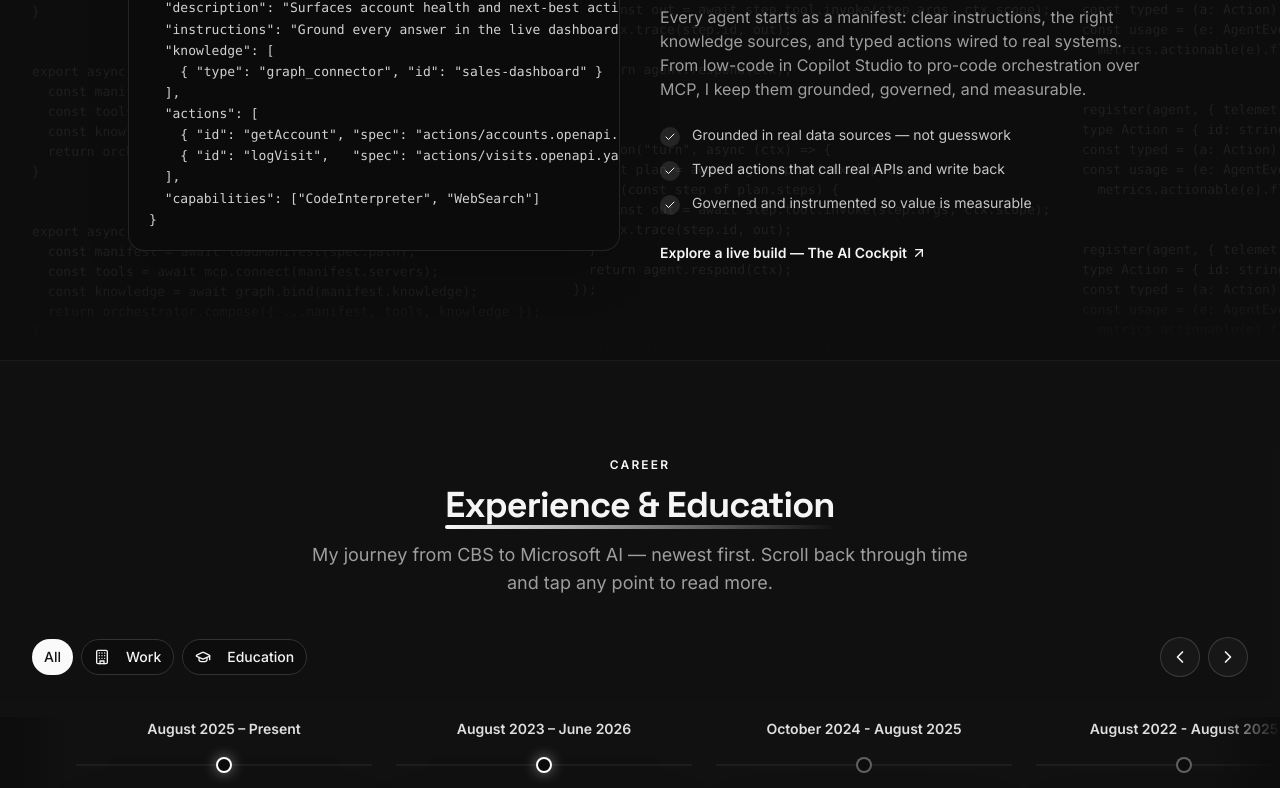
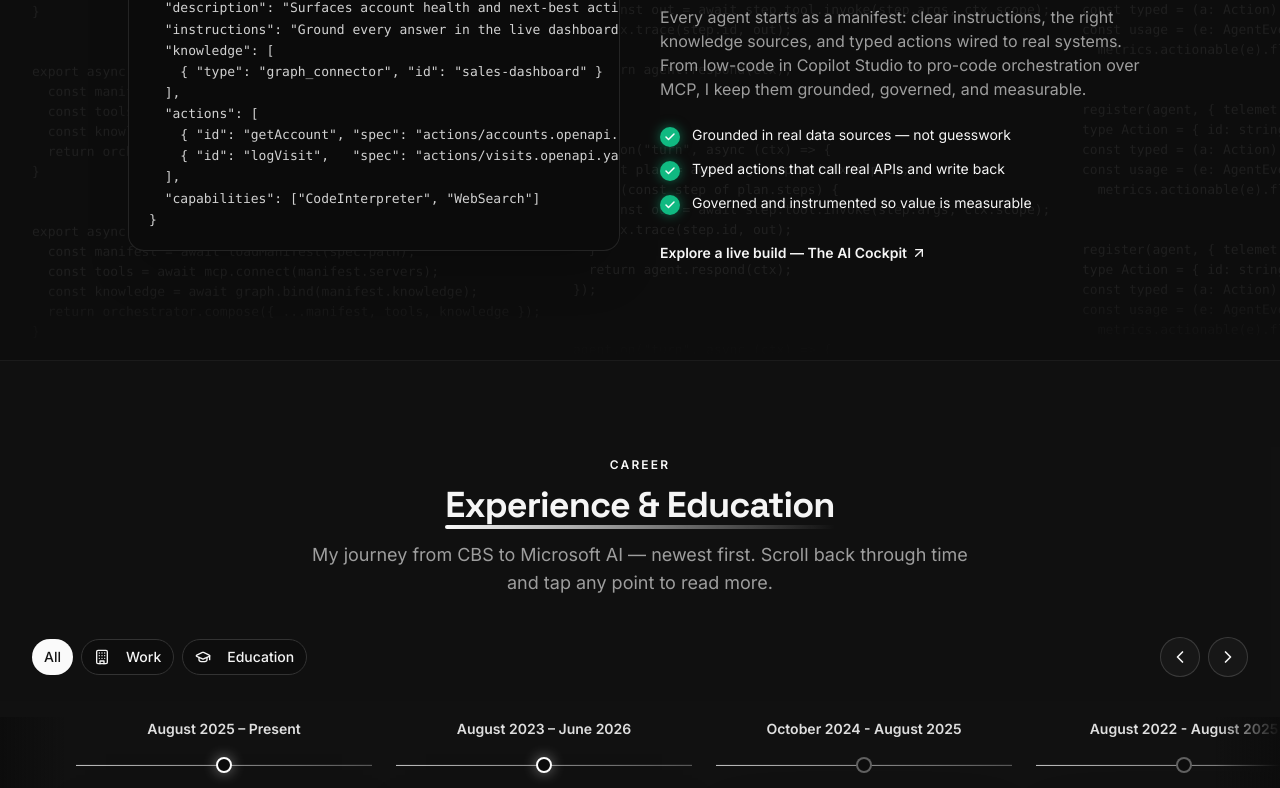
Before and after one commit to aaandersen/aboutMe, a React (Vite) app: page / in a window 1280 px wide. Shown: the part 2000-2788 px from the top of the page. Built offline with nearby package versions, Linux system fonts and the light colour scheme.

Commit message:
Scroll polish: secrets tray in footer, sequential green checkmarks, timeline glide, communities deal-in animation

```diff
--- a/src/components/CodeShowcase.tsx
+++ b/src/components/CodeShowcase.tsx
@@ -25,6 +25,7 @@ const outcomes = [
 const CodeShowcase = () => {
   const [revealed, setRevealed] = useState(false);
   const [count, setCount] = useState(0);
+  const [lit, setLit] = useState(0);
   const sectionRef = useRef<HTMLElement>(null);
 
   useEffect(() => {
@@ -58,6 +59,22 @@ const CodeShowcase = () => {
       setCount(c);
       if (c >= manifest.length) window.clearInterval(id);
     }, 12);
+    return () => window.clearInterval(id);
+  }, [revealed]);
+
+  // Light the outcome checkmarks green, one after another, once in view.
+  useEffect(() => {
+    if (!revealed) return;
+    if (window.matchMedia("(prefers-reduced-motion: reduce)").matches) {
+      setLit(outcomes.length);
+      return;
+    }
+    let n = 0;
+    const id = window.setInterval(() => {
+      n += 1;
+      setLit(n);
+      if (n >= outcomes.length) window.clearInterval(id);
+    }, 480);
     return () => window.clearInterval(id);
   }, [revealed]);
 
@@ -127,14 +144,29 @@ const CodeShowcase = () => {
             </p>
 
             <ul className="mt-6 space-y-3">
-              {outcomes.map((item) => (
-                <li key={item} className="flex items-start gap-3">
-                  <span className="mt-0.5 flex h-5 w-5 shrink-0 items-center justify-center rounded-full bg-white/10 text-foreground">
-                    <Check className="h-3 w-3" />
-                  </span>
-                  <span className="text-sm text-foreground/80">{item}</span>
-                </li>
-              ))}
+              {outcomes.map((item, i) => {
+                const on = i < lit;
+                return (
+                  <li key={item} className="flex items-start gap-3">
+                    <span
+                      className={`mt-0.5 flex h-5 w-5 shrink-0 items-center justify-center rounded-full transition-all duration-500 ${
+                        on
+                          ? "scale-100 bg-emerald-500 text-white shadow-[0_0_12px_rgba(16,185,129,0.55)]"
+                          : "scale-90 bg-white/10 text-foreground/40"
+                      }`}
+                    >
+                      <Check className="h-3 w-3" strokeWidth={3} />
+                    </span>
+                    <span
+                      className={`text-sm transition-colors duration-500 ${
+                        on ? "text-foreground" : "text-foreground/50"
+                      }`}
+                    >
+                      {item}
+                    </span>
+                  </li>
+                );
+              })}
             </ul>
 
             <a
--- a/src/components/Communities.tsx
+++ b/src/components/Communities.tsx
@@ -169,7 +169,17 @@ const BrandCarousel = ({ brands }: { brands: Brand[] }) => {
 
 const Communities = () => {
   const [revealed, setRevealed] = useState(false);
+  const [phase, setPhase] = useState<"hidden" | "stacked" | "spread">("hidden");
+  const [isWide, setIsWide] = useState(false);
   const sectionRef = useRef<HTMLElement>(null);
+
+  useEffect(() => {
+    const mq = window.matchMedia("(min-width: 768px)");
+    const update = () => setIsWide(mq.matches);
+    update();
+    mq.addEventListener("change", update);
+    return () => mq.removeEventListener("change", update);
+  }, []);
 
   useEffect(() => {
     const observer = new IntersectionObserver(
@@ -189,6 +199,19 @@ const Communities = () => {
     return () => observer.disconnect();
   }, []);
 
+  // Deal the cards in: they fade in stacked on top of each other, then spring
+  // apart into the grid as you scroll down.
+  useEffect(() => {
+    if (!revealed) return;
+    if (window.matchMedia("(prefers-reduced-motion: reduce)").matches) {
+      setPhase("spread");
+      return;
+    }
+    setPhase("stacked");
+    const t = window.setTimeout(() => setPhase("spread"), 520);
+    return () => window.clearTimeout(t);
+  }, [revealed]);
+
   return (
     <section id="communities" className="py-16 sm:py-24" ref={sectionRef}>
       <div className="container">
@@ -207,16 +230,24 @@ const Communities = () => {
         <div className="mx-auto grid max-w-3xl grid-cols-1 gap-6 md:grid-cols-2">
           {groups.map((group, index) => {
             const Icon = group.icon;
+            const stacked = isWide
+              ? index === 0
+                ? "translateX(52%) translateY(6px) rotate(-6deg) scale(.92)"
+                : "translateX(-52%) translateY(16px) rotate(6deg) scale(.92)"
+              : index === 0
+                ? "translateY(12px) rotate(-2deg) scale(.95)"
+                : "translateY(12px) rotate(2deg) scale(.95)";
             return (
               <div
                 key={group.name}
                 onMouseMove={handleSpotlight}
                 className="glass-card card-hover spotlight flex flex-col overflow-hidden rounded-2xl"
                 style={{
-                  transitionDelay: `${index * 90}ms`,
-                  opacity: revealed ? 1 : 0,
-                  transform: revealed ? "translateY(0)" : "translateY(20px)",
-                  transition: "opacity .6s ease, transform .6s ease",
+                  opacity: phase === "hidden" ? 0 : 1,
+                  transform: phase === "spread" ? undefined : stacked,
+                  transition:
+                    "opacity .45s ease, transform .7s cubic-bezier(.22,1,.36,1)",
+                  zIndex: phase === "spread" ? undefined : groups.length - index,
                 }}
               >
                 <div
--- a/src/components/Footer.tsx
+++ b/src/components/Footer.tsx
@@ -2,6 +2,8 @@
 import { Github, Linkedin, Mail, Phone, ArrowUpRight } from "lucide-react";
 import { Link } from "react-router-dom";
 import SecretCode from "@/components/SecretCode";
+import AchievementsTray from "@/components/eggs/AchievementsTray";
+import { useEggs } from "@/components/eggs/EasterEggProvider";
 
 interface FooterLink {
   label: string;
@@ -52,6 +54,7 @@ const socials = [
 
 const Footer = () => {
   const currentYear = new Date().getFullYear();
+  const { discovered, runEgg, soundOn, toggleSound } = useEggs();
 
   return (
     <footer className="relative border-t border-white/10 bg-background/60 py-16 backdrop-blur-xl">
@@ -127,6 +130,12 @@ const Footer = () => {
             Psst — there are hidden pages. Know the magic word?
           </p>
           <SecretCode />
+          <AchievementsTray
+            discovered={discovered}
+            onRun={runEgg}
+            soundOn={soundOn}
+            onToggleSound={toggleSound}
+          />
         </div>
 
         <div className="mt-8 flex flex-col items-center justify-between gap-3 text-sm text-muted-foreground sm:flex-row">
--- a/src/components/Timeline.tsx
+++ b/src/components/Timeline.tsx
@@ -288,13 +288,30 @@ const Timeline = () => {
                   </div>
 
                   <div className="relative my-4 h-4">
+                    {/* faint full track */}
                     <div className="absolute inset-x-0 top-1/2 h-px -translate-y-1/2 bg-white/10" />
+                    {/* bright connector that glides in across the timeline */}
+                    <div
+                      className="absolute inset-x-0 top-1/2 h-px -translate-y-1/2 origin-left bg-gradient-to-r from-white/70 to-white/25"
+                      style={{
+                        transform: revealed ? "scaleX(1)" : "scaleX(0)",
+                        transition: "transform .55s ease",
+                        transitionDelay: `${index * 90}ms`,
+                      }}
+                    />
                     <span
-                      className={`absolute left-1/2 top-1/2 h-4 w-4 -translate-x-1/2 -translate-y-1/2 rounded-full border-2 bg-background ${
+                      className={`absolute left-1/2 top-1/2 h-4 w-4 rounded-full border-2 bg-background ${
                         item.badge
                           ? "border-white shadow-[0_0_14px_rgba(255,255,255,0.45)]"
                           : "border-white/35"
                       }`}
+                      style={{
+                        transform: revealed
+                          ? "translate(-50%, -50%) scale(1)"
+                          : "translate(-50%, -50%) scale(0)",
+                        transition: "transform .45s cubic-bezier(.34,1.56,.64,1)",
+                        transitionDelay: `${index * 90 + 170}ms`,
+                      }}
                     />
                   </div>
 
--- a/src/components/eggs/AchievementsTray.tsx
+++ b/src/components/eggs/AchievementsTray.tsx
@@ -16,19 +16,20 @@ const AchievementsTray = ({ discovered, onRun, soundOn, onToggleSound }: Props)
   const found = discovered.length;
 
   return (
-    <>
+    <div className="relative inline-block">
       <button
         type="button"
         onClick={() => setOpen((o) => !o)}
-        className="fixed bottom-4 left-4 z-[110] flex items-center gap-2 rounded-full border border-white/12 bg-background/80 px-3.5 py-2 text-xs font-medium text-foreground/80 shadow-lg backdrop-blur transition-colors hover:border-white/25 hover:text-foreground"
+        className="flex items-center gap-2 rounded-full border border-white/12 bg-background/80 px-3.5 py-2 text-xs font-medium text-foreground/80 shadow-lg backdrop-blur transition-colors hover:border-white/25 hover:text-foreground"
         aria-label="Hidden secrets found"
+        aria-expanded={open}
       >
         <Sparkles className="h-3.5 w-3.5" />
         {found}/{total} secrets
       </button>
 
       {open && (
-        <div className="fixed bottom-16 left-4 z-[140] w-72 max-w-[calc(100vw-2rem)] overflow-hidden rounded-2xl border border-white/12 bg-[#0d0d0d] shadow-2xl">
+        <div className="absolute bottom-full left-1/2 z-[140] mb-3 w-72 max-w-[calc(100vw-2rem)] -translate-x-1/2 overflow-hidden rounded-2xl border border-white/12 bg-[#0d0d0d] text-left shadow-2xl">
           <div className="flex items-center justify-between border-b border-white/10 px-4 py-3">
             <span className="text-sm font-semibold">Hidden secrets</span>
             <div className="flex items-center gap-1.5">
@@ -84,7 +85,7 @@ const AchievementsTray = ({ discovered, onRun, soundOn, onToggleSound }: Props)
           </div>
         </div>
       )}
-    </>
+    </div>
   );
 };
 
--- a/src/components/eggs/EasterEggProvider.tsx
+++ b/src/components/eggs/EasterEggProvider.tsx
@@ -8,7 +8,7 @@ import {
   useRef,
   useState,
 } from "react";
-import { useLocation, useNavigate } from "react-router-dom";
+import { useNavigate } from "react-router-dom";
 import { toast } from "sonner";
 import {
   EGGS,
@@ -28,7 +28,6 @@ import NeonTheme from "./NeonTheme";
 import ZenMode from "./ZenMode";
 import HexStormFlash from "./HexStormFlash";
 import CommandPalette from "./CommandPalette";
-import AchievementsTray from "./AchievementsTray";
 import Terminal from "./Terminal";
 import AgentChat from "./AgentChat";
 
@@ -40,6 +39,9 @@ interface EggApi {
   openOverlay: (o: OverlayName) => void;
   modes: Record<ModeName, boolean>;
   toggleMode: (m: ModeName) => void;
+  discovered: string[];
+  soundOn: boolean;
+  toggleSound: () => void;
 }
 
 const Ctx = createContext<EggApi | null>(null);
@@ -51,11 +53,9 @@ export const useEggs = (): EggApi => {
 };
 
 const STORAGE_KEY = "egg-discovered-v1";
-const CHROMELESS_ROUTES = ["/astro", "/arcade"];
 
 const EasterEggProvider = ({ children }: { children: ReactNode }) => {
   const navigate = useNavigate();
-  const location = useLocation();
 
   const [overlay, setOverlay] = useState<OverlayName | null>(null);
   const [modes, setModes] = useState<Record<ModeName, boolean>>({
@@ -113,6 +113,8 @@ const EasterEggProvider = ({ children }: { children: ReactNode }) => {
     (m: ModeName) => setModes((s) => ({ ...s, [m]: !s[m] })),
     []
   );
+
+  const toggleSound = useCallback(() => setSoundOn((s) => !s), []);
 
   const actions: EggActions = useMemo(
     () => ({
@@ -182,11 +184,18 @@ const EasterEggProvider = ({ children }: { children: ReactNode }) => {
   }, []);
 
   const api: EggApi = useMemo(
-    () => ({ runWord, runEgg, openOverlay: setOverlay, modes, toggleMode }),
-    [runWord, runEgg, modes, toggleMode]
+    () => ({
+      runWord,
+      runEgg,
+      openOverlay: setOverlay,
+      modes,
+      toggleMode,
+      discovered,
+      soundOn,
+      toggleSound,
+    }),
+    [runWord, runEgg, modes, toggleMode, discovered, soundOn, toggleSound]
   );
-
-  const showTray = !CHROMELESS_ROUTES.includes(location.pathname);
 
   return (
     <Ctx.Provider value={api}>
@@ -213,15 +222,6 @@ const EasterEggProvider = ({ children }: { children: ReactNode }) => {
 
       {overlay === "terminal" && <Terminal onClose={() => setOverlay(null)} />}
       {overlay === "agent" && <AgentChat onClose={() => setOverlay(null)} />}
-
-      {showTray && (
-        <AchievementsTray
-          discovered={discovered}
-          onRun={runEgg}
-          soundOn={soundOn}
-          onToggleSound={() => setSoundOn((v) => !v)}
-        />
-      )}
     </Ctx.Provider>
   );
 };
```
Also changed, not shown: 5 other files (tests, documents, lock files or other folders).
